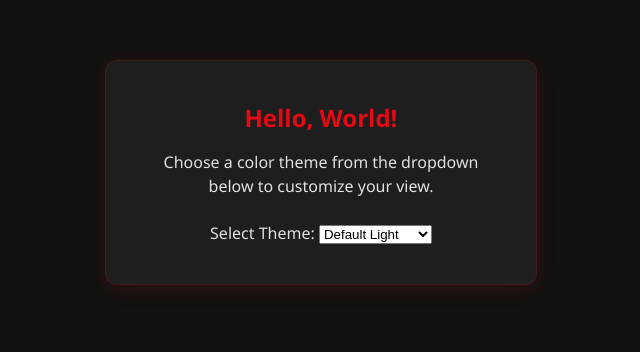
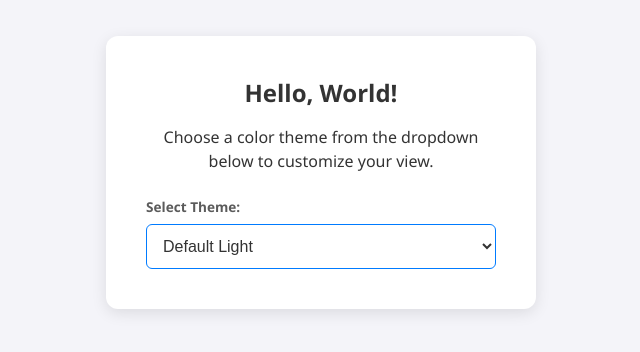
Before and after one commit to Musthaffaa/pipeline, a plain HTML site: page index.html in a window 1280 px wide. Shown: the part 228-580 px from the top of the page, without its empty margins (319-959 px from the left). Drawn offline with Linux system fonts and the light colour scheme.

Commit message:
Update theme colors and add new modes

```diff
--- a/style.css
+++ b/style.css
@@ -1,19 +1,37 @@
 :root {
-    --bg-color: #121212;
-    --card-bg: #1e1e1e;
-    --text-color: #e0e0e0;
-    --btn-bg: #e50914; /* Crimson Red */
-    --btn-hover: #b20710;
+    --bg-color: #f4f4f9;
+    --card-bg: #ffffff;
+    --text-color: #333333;
+    --btn-bg: #007bff;
+    --btn-hover: #0056b3;
     --btn-text: #ffffff;
 }
 
-body.light-mode {
-    --bg-color: #f9f9f9;
-    --card-bg: #ffffff;
-    --text-color: #121212;
-    --btn-bg: #121212;
-    --btn-hover: #333333;
-    --btn-text: #ffffff;
+body.dark-mode {
+    --bg-color: #1a1a1a;
+    --card-bg: #2d2d2d;
+    --text-color: #f4f4f9;
+    --btn-bg: #ffc107;
+    --btn-hover: #e0a800;
+    --btn-text: #1a1a1a;
+}
+
+body.blue-mode {
+    --bg-color: #0f172a;
+    --card-bg: #1e293b;
+    --text-color: #e2e8f0;
+    --btn-bg: #38bdf8;
+    --btn-hover: #0ea5e9;
+    --btn-text: #0f172a;
+}
+
+body.emerald-mode {
+    --bg-color: #064e3b;
+    --card-bg: #065f46;
+    --text-color: #ecfdf5;
+    --btn-bg: #34d399;
+    --btn-hover: #10b981;
+    --btn-text: #064e3b;
 }
 
 body {
@@ -32,18 +50,16 @@ body {
     background-color: var(--card-bg);
     padding: 2.5rem;
     border-radius: 12px;
-    box-shadow: 0 4px 20px rgba(229, 9, 20, 0.15);
-    border: 1px solid rgba(229, 9, 20, 0.2);
+    box-shadow: 0 4px 15px rgba(0, 0, 0, 0.1);
     text-align: center;
     max-width: 350px;
     width: 100%;
-    transition: background-color 0.3s ease, box-shadow 0.3s ease, border-color 0.3s ease;
+    transition: background-color 0.3s ease, box-shadow 0.3s ease;
 }
 
 .card h2 {
     margin-top: 0;
     margin-bottom: 1rem;
-    color: #e50914;
 }
 
 .card p {
@@ -51,22 +67,34 @@ body {
     line-height: 1.5;
 }
 
-button {
+/* Styling for the dropdown selector wrapper */
+.theme-selector-wrapper {
+    display: flex;
+    flex-direction: column;
+    gap: 0.5rem;
+    text-align: left;
+    margin-top: 1rem;
+}
+
+.theme-selector-wrapper label {
+    font-size: 0.85rem;
+    font-weight: 600;
+    opacity: 0.8;
+}
+
+select {
+    background-color: var(--card-bg);
+    color: var(--text-color);
+    border: 1px solid var(--btn-bg);
+    padding: 0.75rem;
+    font-size: 1rem;
+    border-radius: 6px;
+    cursor: pointer;
+    outline: none;
+    transition: all 0.2s ease;
+}
+
+select:hover {
     background-color: var(--btn-bg);
     color: var(--btn-text);
-    border: none;
-    padding: 0.75rem 1.5rem;
-    font-size: 1rem;
-    font-weight: 600;
-    border-radius: 6px;
-    cursor: pointer;
-    transition: background-color 0.2s ease, transform 0.1s ease;
 }
-
-button:hover {
-    background-color: var(--btn-hover);
-}
-
-button:active {
-    transform: scale(0.98);
-}
```
